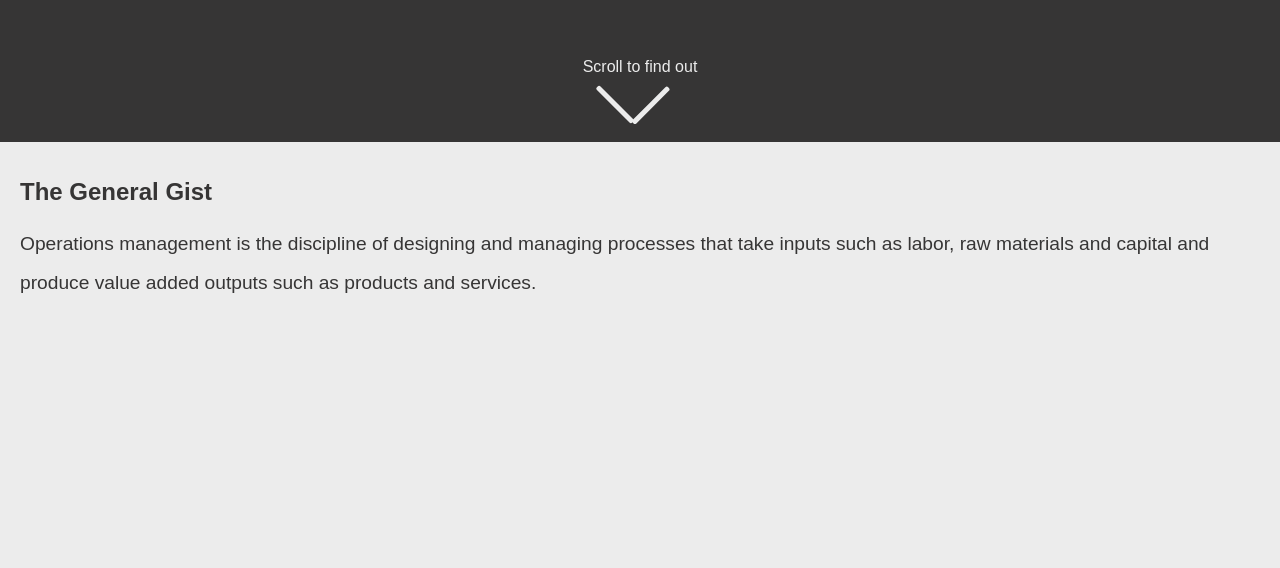
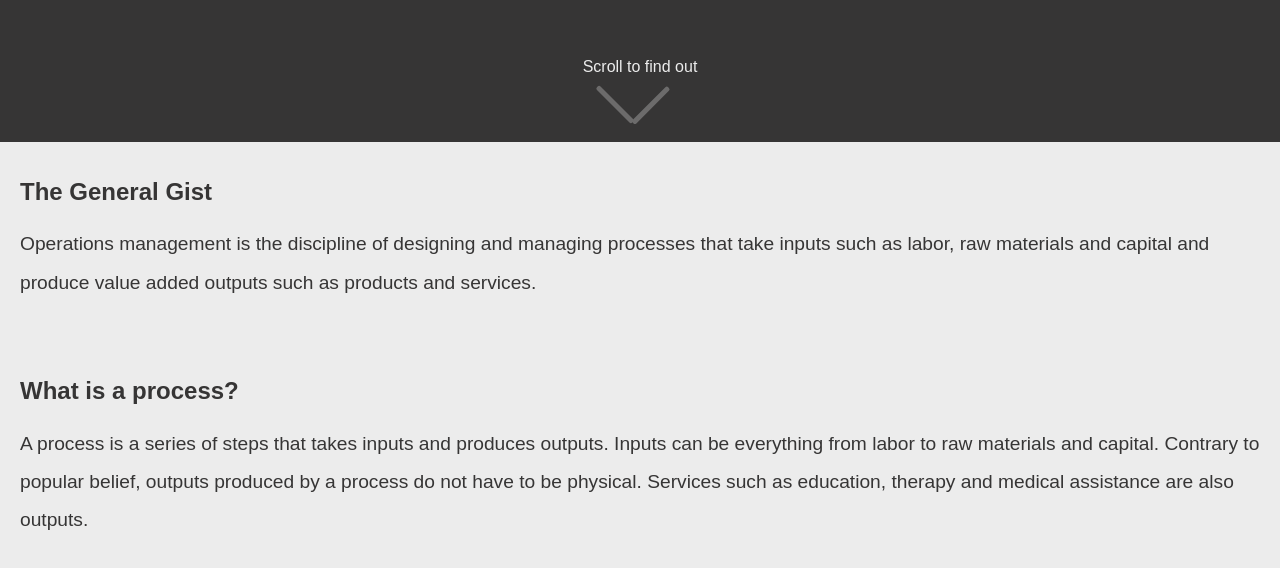
Before and after one commit to prettygoodstudios/mgt3700-projectone, a React app: page / in a window 1280 px wide. Shown: the part 658-1226 px from the top of the page. Before the commit the page ends 999 px from the top, so only its background shows below. Built offline with nearby package versions, Linux system fonts and the light colour scheme.

Commit message:
Animated carot

```diff
--- a/src/components/App.jsx
+++ b/src/components/App.jsx
@@ -1,7 +1,7 @@
 import React, {Component} from "react";
 import Header from "./Header.jsx";
 import Intro from "./Intro.jsx";
-
+import Process from "./Process.jsx";
 
 class App extends Component {
     render() {
@@ -9,6 +9,7 @@ class App extends Component {
             <div className="wrapper">
                 <Header/>
                 <Intro/>
+                <Process/>
             </div>
         );
     }
--- a/src/components/Header.jsx
+++ b/src/components/Header.jsx
@@ -1,12 +1,27 @@
-import React from "react";
+import React, { useEffect, useState } from "react";
 
 const Header = ({}) => {
+
+    const [visible, setVisible] = useState(false);
+
+    useEffect(() => {
+        const callBack = () => {
+            console.log("hello")
+            setVisible(!visible);
+        }
+        const interval = setInterval(callBack, 1000);
+
+        return () => {
+            clearInterval(interval);
+        }
+    }, [visible]);
+
     return (
         <div className="header">
             <h1 className="header__title">What is Operations Management?</h1>
             <div className="header__scroll">
                 <p>Scroll to find out</p>
-                <div className="header__scroll__carot">
+                <div className={"header__scroll__carot" + (visible ? " visible" : "")}>
                     <span></span>
                     <span></span>
                 </div>
--- /dev/null
+++ b/src/components/Process.jsx
@@ -0,0 +1,10 @@
+import React from "react";
+
+const Process = () => {
+    return <div className="section">
+        <h1 className="section__header">What is a process?</h1>
+        <p>A process is a series of steps that takes inputs and produces outputs. Inputs can be everything from labor to raw materials and capital. Contrary to popular belief, outputs produced by a process do not have to be physical. Services such as education, therapy and medical assistance are also outputs.</p>
+    </div>
+}
+
+export default Process;
--- a/src/styles/header.scss
+++ b/src/styles/header.scss
@@ -25,6 +25,7 @@
             height: 50px;
             width: 50px;
             margin: auto;
+            opacity: 0;
             span {
                 position: absolute;
                 background-color: $text-color;
@@ -41,5 +42,10 @@
                 transform: translate(-100%, -15px) rotate(45deg);
             }
         }
+
+        .visible {
+            opacity: 1;
+            transition: opacity 0.5s ease;
+        }
     }
 }
```
